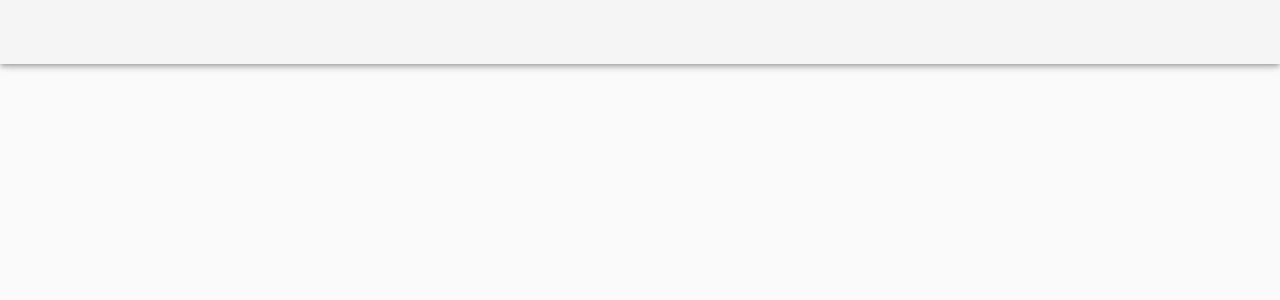
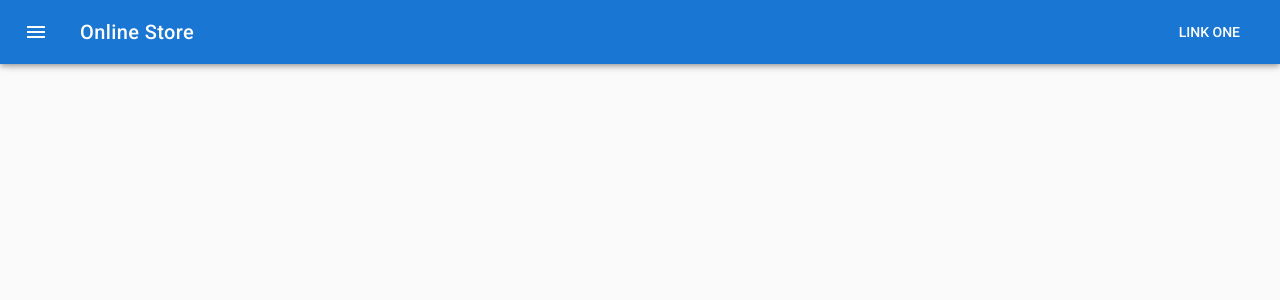
Before and after one commit to VitalyZibulski/Vue-Firebase-Vuex-Router-app, a Vue app: page /#/ in a window 1280 px wide. Shown: the top 300 px of the page. Built offline with nearby package versions, Linux system fonts and the light colour scheme.

Commit message:
create nav menu

```diff
--- a/src/components/Navbar.vue
+++ b/src/components/Navbar.vue
@@ -1,7 +1,14 @@
 <template>
     <div>
         <v-navigation-drawer app temporary></v-navigation-drawer>
-        <v-toolbar app></v-toolbar>
+        <v-toolbar app dark color="primary">
+            <v-toolbar-side-icon></v-toolbar-side-icon>
+            <v-toolbar-title>Online Store</v-toolbar-title>
+            <v-spacer></v-spacer>
+            <v-toolbar-items class="hidden-sm-and-down">
+                <v-btn flat>Link One</v-btn>
+            </v-toolbar-items>
+        </v-toolbar>
         <v-content>
             <router-view></router-view>
         </v-content>
```
